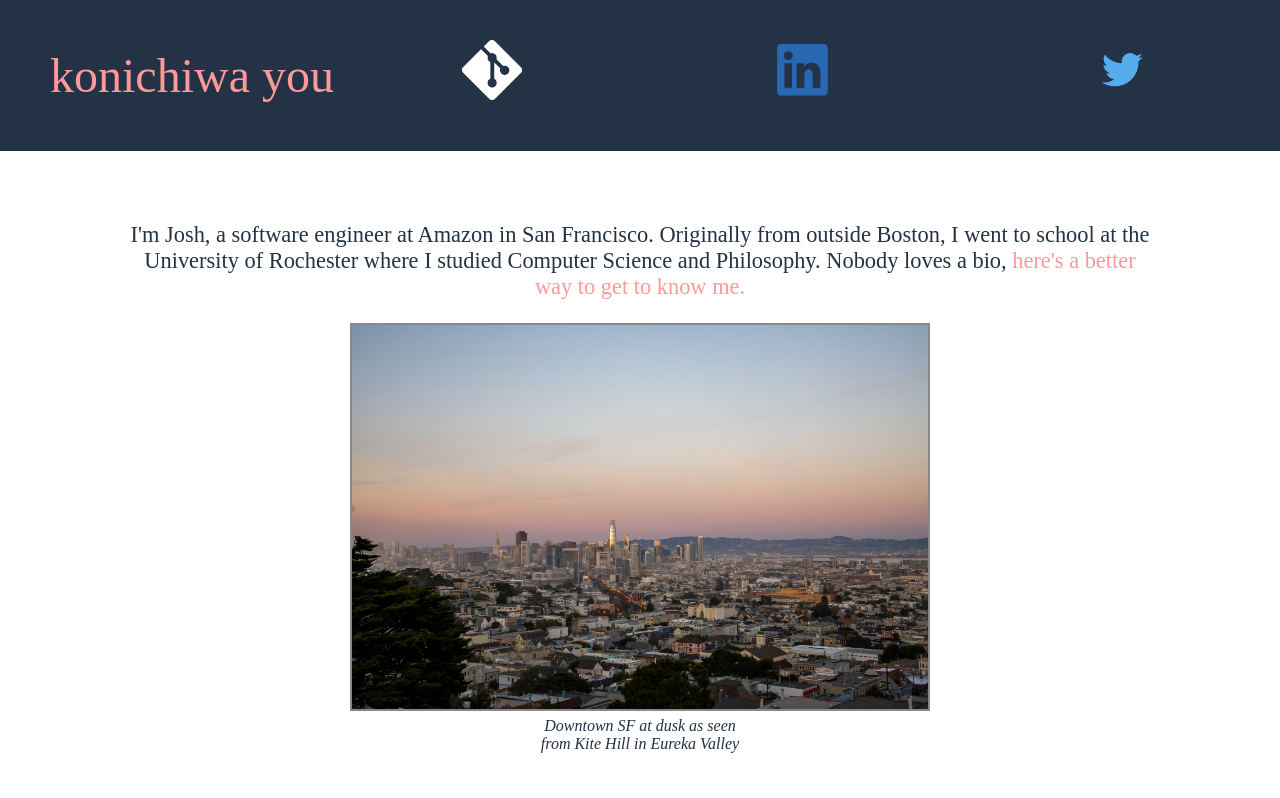
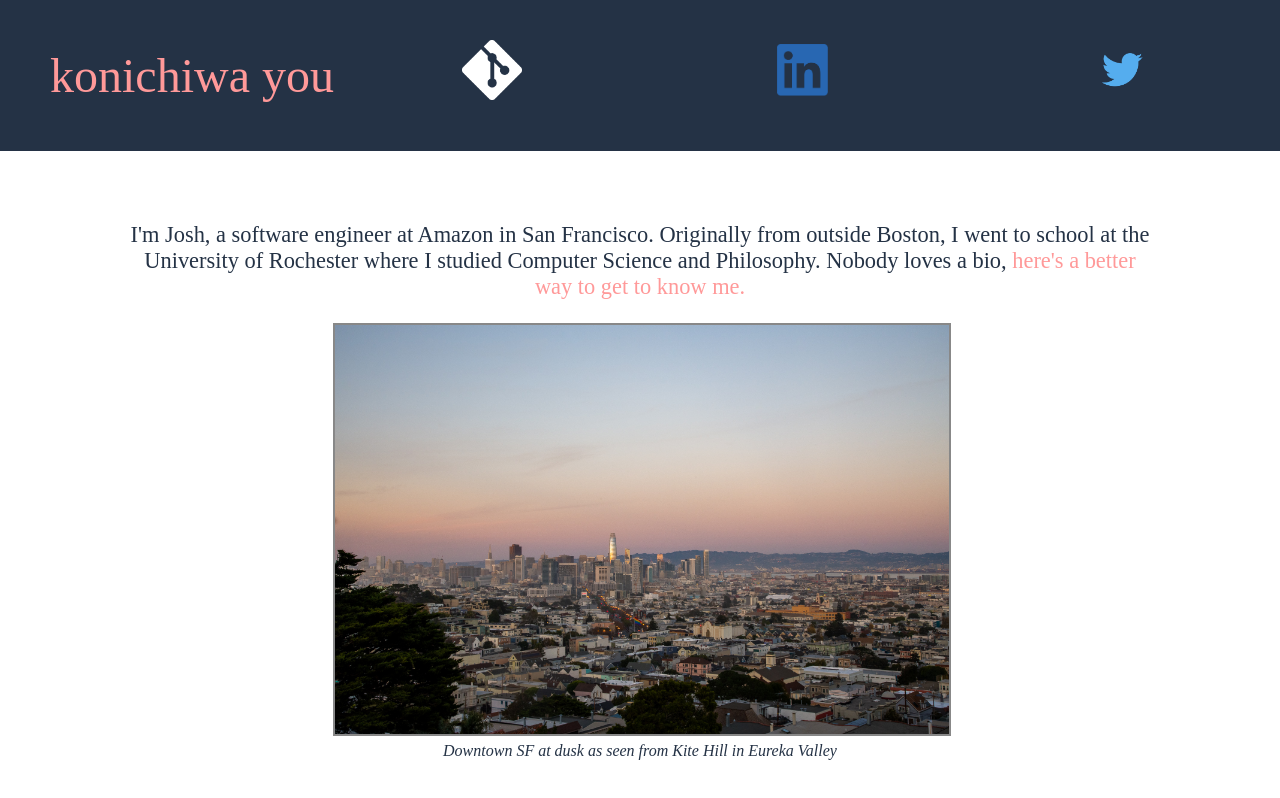
Before and after one commit to jdpachter/jdpachter.github.io, an Angular app: page / in a window 1280 px wide. Built offline with nearby package versions, Linux system fonts and the light colour scheme.

Commit message:
Match caption width to image and parent

```diff
--- a/src/app/bio/bio.component.scss
+++ b/src/app/bio/bio.component.scss
@@ -11,7 +11,7 @@
   color: #243245;
   font-size: 12pt;
   font-style: oblique;
-  width: 20%;
+  width: 75%;
   margin: auto;
 }
 
@@ -30,7 +30,8 @@
 }
 
 .bioPic {
-  max-height: 48vh;
+  max-width: 48vw;
+  max-height: 60vh;
   margin: auto;
   text-align: center;
 }
@@ -38,7 +39,6 @@
 img {
   max-width: inherit;
   max-height: inherit;
-  width: auto;
   border: 2px solid #888;
 }
 
--- a/src/app/bio/imgCaptionMap.ts
+++ b/src/app/bio/imgCaptionMap.ts
@@ -4,7 +4,7 @@ export let BIOIMAGES = new Map([
   ['sf', new BioImageData('assets/bioImages/sf.jpg', 'Downtown SF at dusk as seen from Kite Hill in Eureka Valley')],
   ['amzn', new BioImageData('assets/bioImages/amznHQ.jpg', 'The Amazon Spheres at the South Lake Union Headquarters in Seattle')],
   ['lex', new BioImageData('assets/bioImages/lex.jpg', 'The annual battle of Lexington re-enactment in Lexington, MA')],
-  ['phl', new BioImageData('assets/bioImages/schoolofathens.jpg', 'Raphael\'s famous School of Athens painting depicting Plato and Aristotle. Plato points towards the sky in a nod to Platonian Idealism while Aristotle gestures towards the ground to remind us of his belief in an empirical reality.')],
+  ['phl', new BioImageData('assets/bioImages/schoolofathens.jpg', 'Raphael\'s School of Athens depicting Plato and Aristotle. Plato points towards the sky in a nod to Platonian Idealism while Aristotle gestures towards the ground to remind us of his belief in an empirical reality.')],
   ['studying', new BioImageData('assets/bioImages/studying.png', '"Studying" in the library')],
   ['cs', new BioImageData('assets/bioImages/cs.jpg', 'This tweet hits hard')],
   ['ur', new BioImageData('assets/bioImages/ur.jpg', 'Rush Rhees, UR\'s main library')],
```
Also changed, not shown: 4 other files (tests, documents, lock files or other folders).
